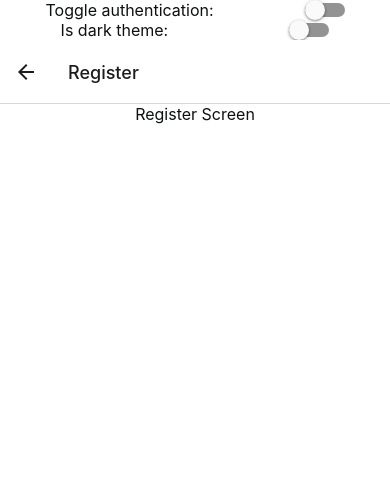
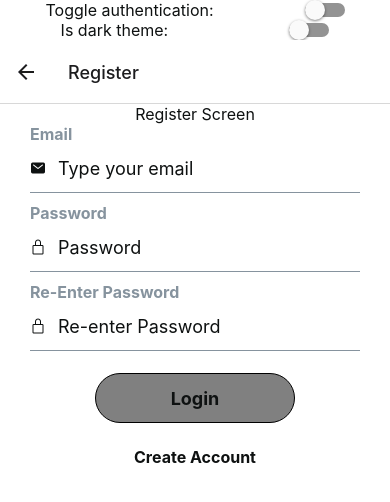
Before and after one commit to Oronoque/Rituals.app, a React Native app: screen /Register in a window 390 px wide. Shown: the top 502 px of the page. Built offline with nearby package versions, Linux system fonts and the light colour scheme.

Commit message:
change btn to touchableopacity, create register screen, small styling changes

```diff
--- a/components/Button/index.js
+++ b/components/Button/index.js
@@ -33,6 +33,7 @@ const Button = ({ onPress, title, size = 'medium', customStyle, isDisabled = fal
         borderRadius: 30,
         alignItems: 'center',
         justifyContent: 'center',
+        marginVertical: 12,
         // backgroundColor: isDisabled ? lighter(colors.primary, 20) : colors.primary,
         backgroundColor: isDisabled ? 'grey' : colors.primary,
         ...customStyle,
--- a/package.json
+++ b/package.json
@@ -24,7 +24,7 @@
     "react-native": "0.71.6",
     "react-native-elements": "^3.4.3",
     "react-native-picker-select": "^8.0.4",
-    "react-native-safe-area-context": "^4.5.1",
+    "react-native-safe-area-context": "^4.5.0",
     "react-native-screens": "^3.20.0",
     "styled-components": "^5.3.9"
   },
--- a/screens/LoginScreen.js
+++ b/screens/LoginScreen.js
@@ -1,6 +1,6 @@
 import React, { useState } from 'react';
 import { Input } from 'react-native-elements';
-import { View } from 'react-native';
+import { TouchableOpacity, View } from 'react-native';
 
 import { useTheme } from 'styled-components/native';
 import Ionicons from '@expo/vector-icons/Ionicons';
@@ -19,6 +19,12 @@ function LoginScreen({ navigation }) {
     password: null,
     isPasswordValid: null,
   });
+
+    const handleLogin = () => {
+    // Perform the login logic here
+    // If the login is successful, set the loggedIn state to true
+    setLoggedIn(true);
+  }
 
   const emailRegex = /^[^\s@]+@[^\s@]+\.[^\s@]+$/;
 
@@ -84,12 +90,50 @@ function LoginScreen({ navigation }) {
             isPasswordValid: value?.length > 3,
           });
         }}
-        leftIcon={<Ionicons name="mail" size={16} color={colors.text} style={{ marginRight: 8 }} />}
+        leftIcon={<Ionicons name="lock-closed-outline" size={16} color={colors.text} style={{ marginRight: 8 }} />}
       />
 
-      <Button isDisabled={!data.isEmailValid || !data.isPasswordValid} isNaked title="Login" />
-      <View style={{ marginTop: 12 }}>
-        <Text isBold>Already an account ?</Text>
+      {/* <Button
+      isDisabled={!data.isEmailValid || !data.isPasswordValid}
+      isNaked title="Login"
+      style={{
+        backgroundColor: !data.isEmailValid || !data.isPasswordValid
+        ? "rgba(255, 255, 255, 0.5)" // light color with 50% opacity
+        : undefined // default color
+      }} /> */}
+       <TouchableOpacity
+        onPress={handleLogin}
+        disabled={!data.isEmailValid || !data.isPasswordValid}
+        style={{
+          backgroundColor: !data.isEmailValid || !data.isPasswordValid
+            ? "rgba(255, 255, 255, 0.5)" // light color with 50% opacity
+            : undefined, // default color
+          paddingVertical: 10,
+          alignItems: "center"
+        }}
+      >
+        <Text style={{ fontWeight: "bold" }}>Login</Text>
+      </TouchableOpacity>
+
+
+      {/* <View style={{ marginTop: 12 }}>
+        <Text isBold>Already an account ?</Text> */}
+         <View>
+      <TouchableOpacity
+        onPress={() => {
+          navigation.push('Register');
+        }}
+        disabled={!data.isEmailValid || !data.isPasswordValid}
+        style={{
+          backgroundColor: !data.isEmailValid || !data.isPasswordValid
+            ? "rgba(255, 255, 255, 0.5)" // light color with 50% opacity
+            : undefined, // default color
+          paddingVertical: 10,
+          alignItems: "center"
+        }}
+      >
+        <Text style={{ fontWeight: "bold" }}>Register new account</Text>
+      </TouchableOpacity>
       </View>
     </ScreenContainer>
   );
--- a/screens/RegisterScreen.js
+++ b/screens/RegisterScreen.js
@@ -1,12 +1,129 @@
-import React from 'react';
+import React, { useState } from 'react';
+import { Input } from 'react-native-elements';
+import { View } from 'react-native';
+
+import { useTheme } from 'styled-components/native';
+// import Ionicons from '@expo/vector-icons/Ionicons';
+import { Ionicons } from '@expo/vector-icons';
+
 
 import Text from '../components/Text';
+import Button from '../components/Button';
+
 import { ScreenContainer } from '../layout';
 
+
 function RegisterScreen() {
+  const { colors } = useTheme();
+
+  // add second password "reEnterPassword"
+  const [data, setData] = useState({
+    email: null,
+    isEmailValid: null,
+    password: null,
+    reEnterPassword: null,
+    isPasswordValid: null,
+  });
+
+
+  const emailRegex = /^[^\s@]+@[^\s@]+\.[^\s@]+$/;
+
+
   return (
     <ScreenContainer>
       <Text>Register Screen</Text>
+
+      <Input
+        keyboardType="email-address"
+        placeholder="Type your email"
+        placeholderTextColor={colors.placeholder}
+        autoCorrect={false}
+        autoCapitalize="none"
+        value={data.email}
+        label="Email"
+        inputStyle={{
+          color: colors.text,
+          fontSize: 18,
+        }}
+        onChangeText={(value) => {
+          return setData({
+            ...data,
+            email: value,
+            isEmailValid: emailRegex.test(value),
+          });
+        }}
+        leftIcon={<Ionicons name="mail" size={16} color={colors.text} style={{ marginRight: 8 }} />}
+        rightIcon={
+          data.isEmailValid === null ? null : data.isEmailValid ? (
+            <Ionicons
+              name="ios-checkmark-sharp"
+              size={26}
+              color={colors.green}
+              style={{ fontWeight: 'bold' }}
+            />
+          ) : (
+            <Ionicons
+              name="close-sharp"
+              size={26}
+              color={colors.red}
+              style={{ fontWeight: 'bold' }}
+            />
+          )
+        }
+      />
+      <Input
+        secureTextEntry={true}
+        placeholder="Password"
+        placeholderTextColor={colors.placeholder}
+        autoCorrect={false}
+        autoCapitalize="none"
+        // errorMessage={data.isPasswordValid === false ? 'The password is invalid' : null}
+        value={data.password}
+        label="Password"
+        inputStyle={{
+          color: colors.text,
+          fontSize: 18,
+        }}
+        onChangeText={(value) => {
+          return setData({
+            ...data,
+            password: value,
+            isPasswordValid: value?.length > 3,
+          });
+        }}
+        leftIcon={<Ionicons name="lock-closed-outline" size={16} color={colors.text} style={{ marginRight: 8 }} />}
+      />
+
+        <Input
+        secureTextEntry={true}
+        placeholder="Re-enter Password"
+        placeholderTextColor={colors.placeholder}
+        autoCorrect={false}
+        autoCapitalize="none"
+        // errorMessage={data.isPasswordValid === false ? 'The password is invalid' : null}
+        value={data.reEnterPassword}
+        label="Re-Enter Password"
+        inputStyle={{
+          color: colors.text,
+          fontSize: 18,
+        }}
+        onChangeText={(value) => {
+          return setData({
+            ...data,
+            reEnterPassword: value,
+            isPasswordValid: data.password === value,
+          });
+        }}
+        leftIcon={<Ionicons name="lock-closed-outline" size={16} color={colors.text} style={{ marginRight: 8 }} />}
+      />
+
+{/* disable button until passwords match */}
+      <Button
+        isDisabled={!data.isEmailValid || !data.isPasswordValid || data.password !== data.reEnterPassword}
+        isNaked title="Login" />
+      <View style={{ marginTop: 12 }}>
+        <Text isBold>Create Account</Text>
+      </View>
     </ScreenContainer>
   );
 }
```
Also changed, not shown: screens/CreateRitual.js (added, +43 -0 lines), 2 other files (tests, documents, lock files or other folders).
